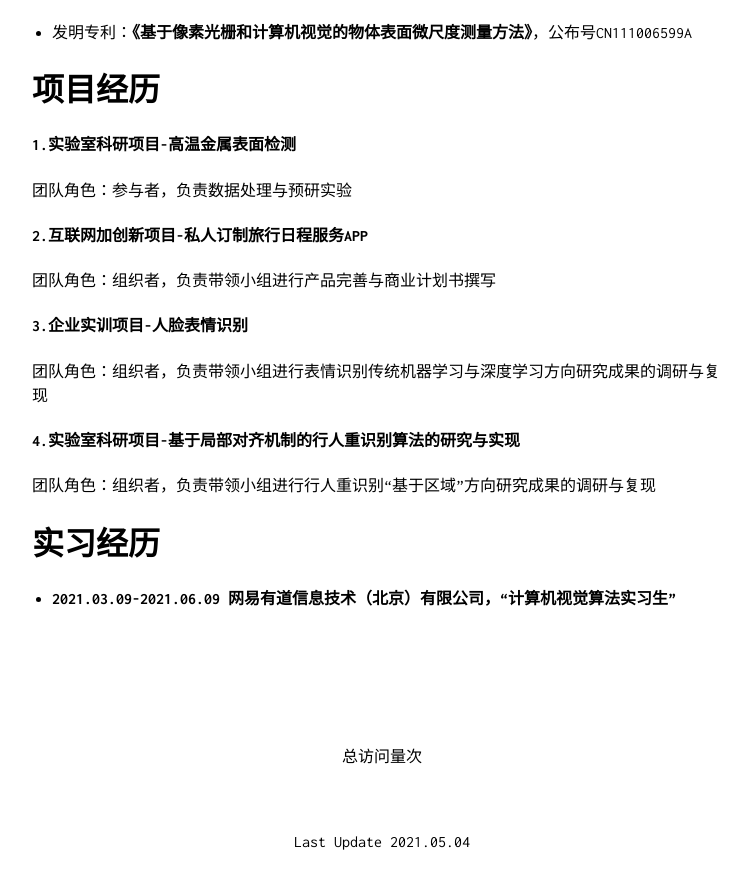
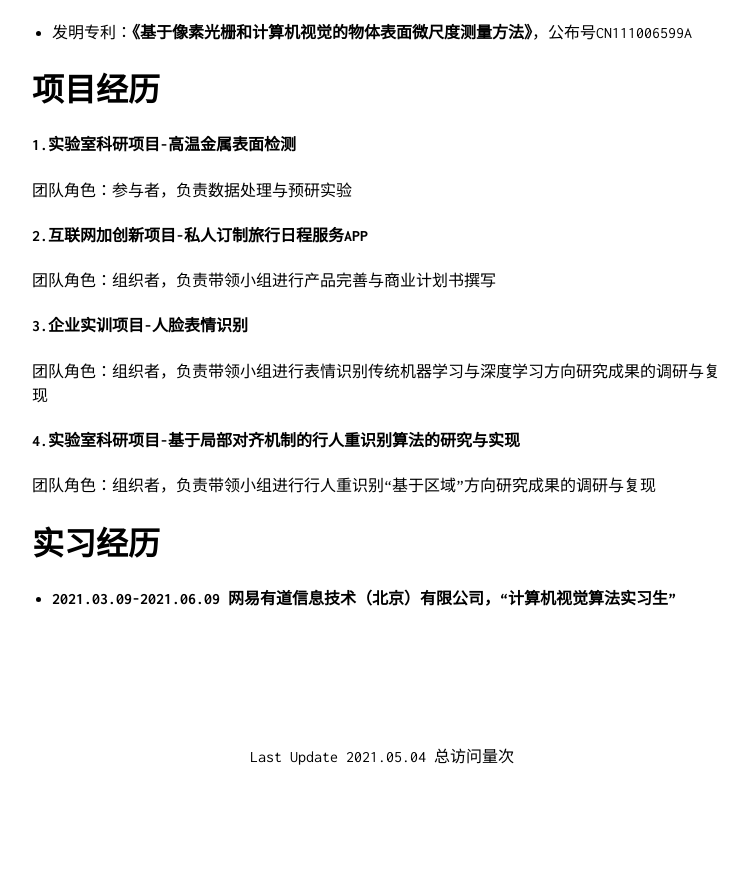
Before and after one commit to OrientTraveller/OrientTraveller.github.io, a Jekyll site: the page built from index.md, in a window 1280 px wide and 900 px high, scrolled down 819 px. Shown: the top 889 px of the window, without its empty margins (258-1006 px from the left). Built offline with Jekyll 4.4.1, drawn with Linux system fonts in a browser that asks for light colours; our own code applies the rules of GitHub Pages for plain Markdown files; comment, search, counter and statistics services are not loaded; after the commit the page ends 1636 px from its top, so only the background shows below that.

Commit message:
Update index.md

```diff
--- a/index.md
+++ b/index.md
@@ -36,9 +36,7 @@
 
 
 <br><br/><br><br/><br><br/>
-<center>
 <script async src="//busuanzi.ibruce.info/busuanzi/2.3/busuanzi.pure.mini.js"></script>
+<center>Last Update 2021.05.04
 <span id="busuanzi_container_site_pv">总访问量<span id="busuanzi_value_site_pv"></span>次</span></center>
 <br><br/>
-<center>Last Update 2021.05.04</center>
-<br><br/>
```
